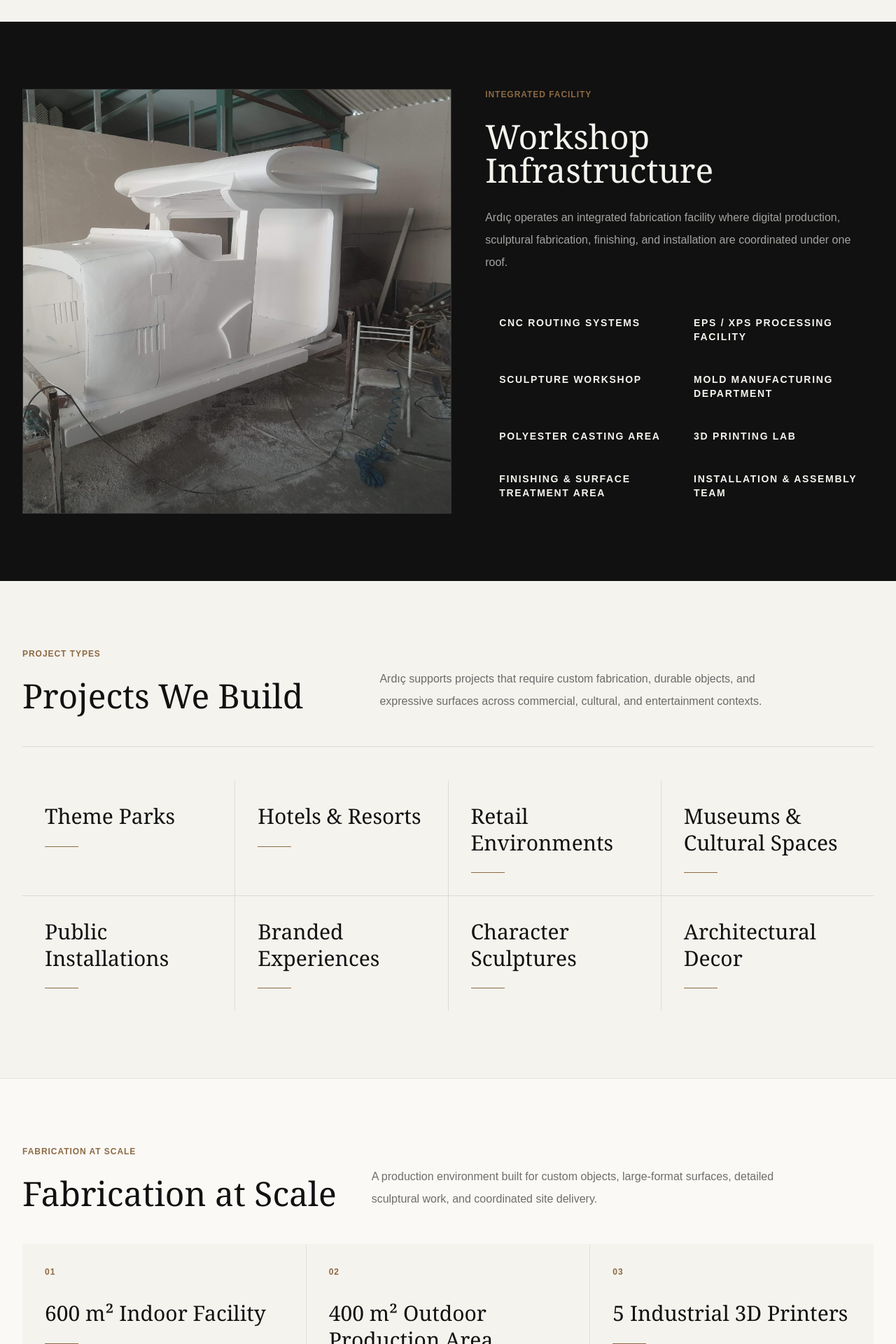
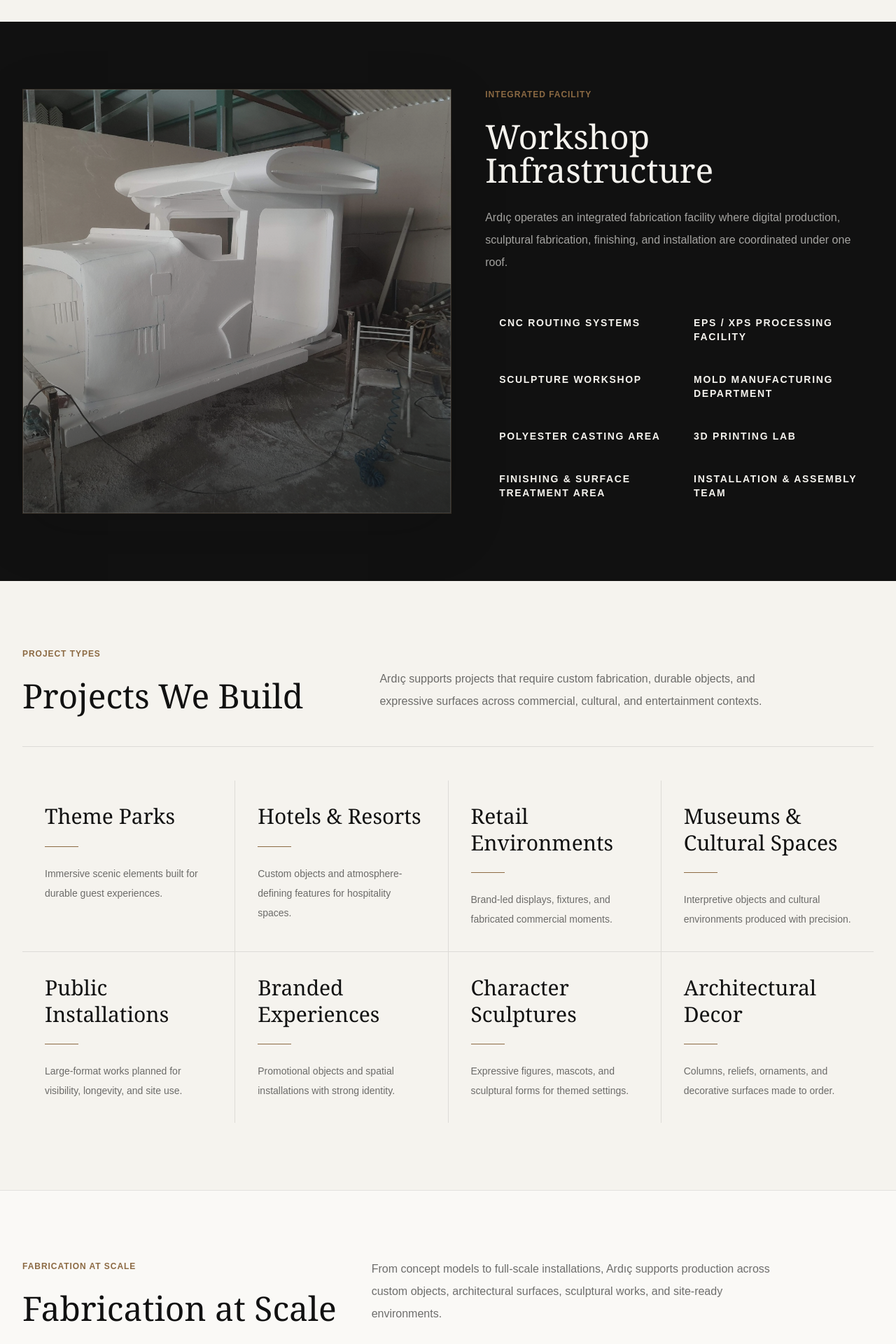
Before and after one commit to tahabaki6134/ardicdf-website, a Next.js app: page /fabrication in a window 1280 px wide. Shown: the part 2400-4320 px from the top of the page at 70% size. Built offline with nearby package versions, Linux system fonts and the light colour scheme.

Commit message:
Refine fabrication page details

```diff
--- a/app/fabrication/page.tsx
+++ b/app/fabrication/page.tsx
@@ -64,17 +64,42 @@
 ];
 
 const projectTypes = [
-  "Theme Parks",
-  "Hotels & Resorts",
-  "Retail Environments",
-  "Museums & Cultural Spaces",
-  "Public Installations",
-  "Branded Experiences",
-  "Character Sculptures",
-  "Architectural Decor"
+  {
+    title: "Theme Parks",
+    copy: "Immersive scenic elements built for durable guest experiences."
+  },
+  {
+    title: "Hotels & Resorts",
+    copy: "Custom objects and atmosphere-defining features for hospitality spaces."
+  },
+  {
+    title: "Retail Environments",
+    copy: "Brand-led displays, fixtures, and fabricated commercial moments."
+  },
+  {
+    title: "Museums & Cultural Spaces",
+    copy: "Interpretive objects and cultural environments produced with precision."
+  },
+  {
+    title: "Public Installations",
+    copy: "Large-format works planned for visibility, longevity, and site use."
+  },
+  {
+    title: "Branded Experiences",
+    copy: "Promotional objects and spatial installations with strong identity."
+  },
+  {
+    title: "Character Sculptures",
+    copy: "Expressive figures, mascots, and sculptural forms for themed settings."
+  },
+  {
+    title: "Architectural Decor",
+    copy: "Columns, reliefs, ornaments, and decorative surfaces made to order."
+  }
 ];
 
 const scaleStats = [
+  "12+ Years of Manufacturing Experience",
   "600 m² Indoor Facility",
   "400 m² Outdoor Production Area",
   "5 Industrial 3D Printers",
@@ -182,16 +207,17 @@
 
       <section className="bg-ink px-5 py-20 text-porcelain md:px-8 md:py-24">
         <div className="mx-auto grid max-w-7xl gap-12 lg:grid-cols-[1.05fr_0.95fr] lg:items-stretch">
-          <div className="relative min-h-[420px] overflow-hidden border border-porcelain/10 bg-porcelain/5">
+          <div className="relative min-h-[420px] overflow-hidden border border-bronze/20 bg-porcelain/5 shadow-soft">
             <Image
               src="/projects/portfolio/cnc-manufacturing-processes/cnc-manufacturing-processes-01.jpeg"
               alt="CNC fabrication process in Ardıç workshop"
               fill
               sizes="(min-width: 1024px) 54vw, 100vw"
-              className="object-cover"
-              style={{ objectPosition: "50% 50%" }}
+              className="object-cover brightness-90 contrast-110 saturate-110"
+              style={{ objectPosition: "50% 42%" }}
             />
-            <div className="absolute inset-0 bg-gradient-to-t from-ink/35 via-transparent to-transparent" />
+            <div className="absolute inset-0 bg-gradient-to-t from-ink/55 via-ink/5 to-transparent" />
+            <div className="absolute inset-0 ring-1 ring-inset ring-porcelain/10" />
           </div>
 
           <div className="flex flex-col justify-center">
@@ -237,9 +263,10 @@
 
           <div className="mt-12 grid gap-px bg-ink/10 sm:grid-cols-2 lg:grid-cols-4">
             {projectTypes.map((type) => (
-              <article key={type} className="bg-porcelain p-7 md:p-8">
-                <h3 className="font-display text-3xl leading-tight text-ink">{type}</h3>
+              <article key={type.title} className="flex min-h-56 flex-col bg-porcelain p-7 md:p-8">
+                <h3 className="font-display text-3xl leading-tight text-ink">{type.title}</h3>
                 <div className="mt-6 h-px w-12 bg-bronze" />
+                <p className="mt-6 text-sm leading-7 text-ink/60">{type.copy}</p>
               </article>
             ))}
           </div>
@@ -258,26 +285,29 @@
               </h2>
             </div>
             <p className="max-w-xl leading-8 text-ink/60">
-              A production environment built for custom objects, large-format surfaces,
-              detailed sculptural work, and coordinated site delivery.
+              From concept models to full-scale installations, Ardıç supports production
+              across custom objects, architectural surfaces, sculptural works, and
+              site-ready environments.
             </p>
           </div>
 
           <div className="mt-12 grid gap-px bg-ink/10 sm:grid-cols-2 lg:grid-cols-3">
             {scaleStats.map((stat, index) => (
-              <article key={stat} className="min-h-44 bg-porcelain p-7 md:p-8">
+              <article key={stat} className="flex min-h-48 flex-col bg-porcelain p-7 md:p-8">
                 <p className="text-xs font-semibold uppercase tracking-brand text-bronze">
                   {`${index + 1}`.padStart(2, "0")}
                 </p>
                 <h3 className="mt-8 font-display text-3xl leading-tight text-ink">{stat}</h3>
-                <div className="mt-6 h-px w-12 bg-bronze" />
+                <div className="mt-auto pt-7">
+                  <div className="h-px w-12 bg-bronze" />
+                </div>
               </article>
             ))}
           </div>
         </div>
       </section>
 
-      <section className="px-5 pb-20 md:px-8 md:pb-28">
+      <section className="px-5 py-20 md:px-8 md:py-28">
         <div className="mx-auto grid max-w-7xl overflow-hidden border border-ink/10 bg-ink lg:grid-cols-[0.95fr_1.05fr]">
           <div className="relative min-h-[320px]">
             <Image
```
